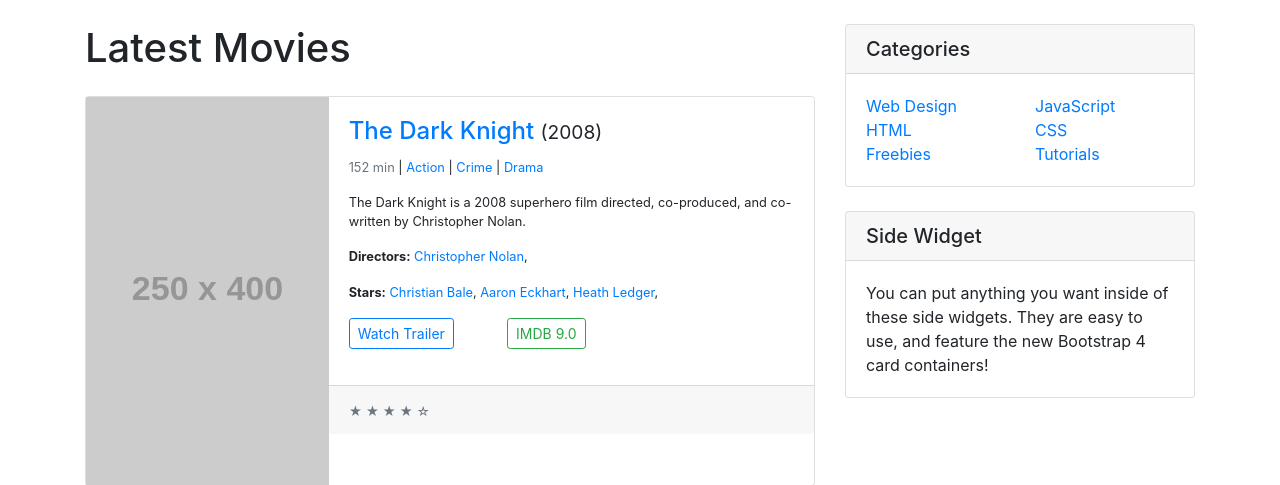
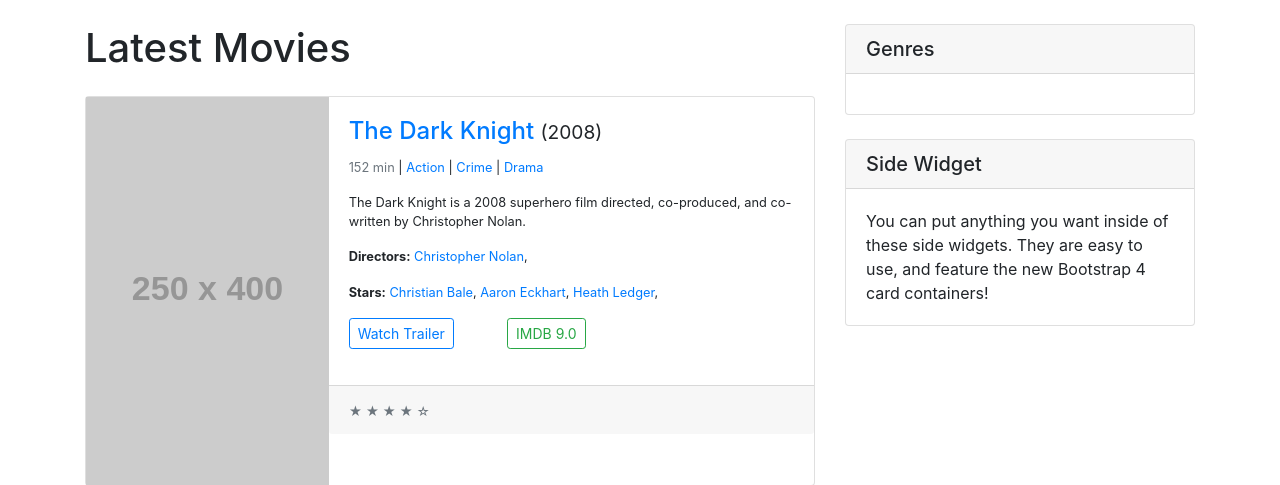
Before and after one commit to pydatageek/imdb-clone-old, a Django app: page /movie/ in a window 1280 px wide. Shown: the part 56-541 px from the top of the page. Run offline with Django 3.2, Linux system fonts and the light colour scheme; data comes from the database, SQL or seed files in the repository; grey boxes labelled with a size stand in for pictures from a placeholder-image service; parts of the project's set-up code (start-up, migrations or seed data) failed here and were passed over; some libraries are stand-ins or nearby versions.

Commit message:
small changes, not work

```diff
--- /dev/null
+++ b/movies/templates/movies/genre-list.html
@@ -0,0 +1,5 @@
+{% for genre in genres %}
+<li>
+    <a href="{% url 'movies:movies_by_genre' genre.slug %}">{{ genre.name }}</a>
+</li>
+{% endfor %}
--- a/movies/urls.py
+++ b/movies/urls.py
@@ -8,6 +8,7 @@
     path('', views.IndexView.as_view(), name='home'),
     path('<int:id>-<slug:slug>/', views.MovieDetail.as_view(), name='movie_detail'),
     path('genre/', views.GenreIndexView.as_view(), name='genre_home'),
+    path('genre/list/', views.GenreList.as_view(), name='genre_list'),
     path('genre/<slug:slug>/', views.GenreMovieList.as_view(), name='movies_by_genre'),
     path('top/', views.TopMovieList.as_view(), name='top_movies'),
 ]
--- a/movies/views.py
+++ b/movies/views.py
@@ -19,6 +19,15 @@
 
     class Meta:
         ordering = ('-year',)
+
+
+class GenreList(ListView):
+    # TODO
+    # This is for the sidebar
+    # For now genres are not shown
+    model = models.Genre
+    template_name = 'partial-sidebar.html'
+    context_object_name = 'genres'
 
 
 class GenreIndexView(ListView):
--- a/templates/partial-sidebar.html
+++ b/templates/partial-sidebar.html
@@ -2,33 +2,12 @@
 
     <!-- Categories Widget -->
     <div class="card my-4">
-        <h5 class="card-header">Categories</h5>
+        <h5 class="card-header">Genres</h5>
         <div class="card-body">
         <div class="row">
-            <div class="col-lg-6">
+            <div class="col-lg-12">
             <ul class="list-unstyled mb-0">
-                <li>
-                <a href="#">Web Design</a>
-                </li>
-                <li>
-                <a href="#">HTML</a>
-                </li>
-                <li>
-                <a href="#">Freebies</a>
-                </li>
-            </ul>
-            </div>
-            <div class="col-lg-6">
-            <ul class="list-unstyled mb-0">
-                <li>
-                <a href="#">JavaScript</a>
-                </li>
-                <li>
-                <a href="#">CSS</a>
-                </li>
-                <li>
-                <a href="#">Tutorials</a>
-                </li>
+                {% include 'movies/genre-list.html' %}
             </ul>
             </div>
         </div>
```
